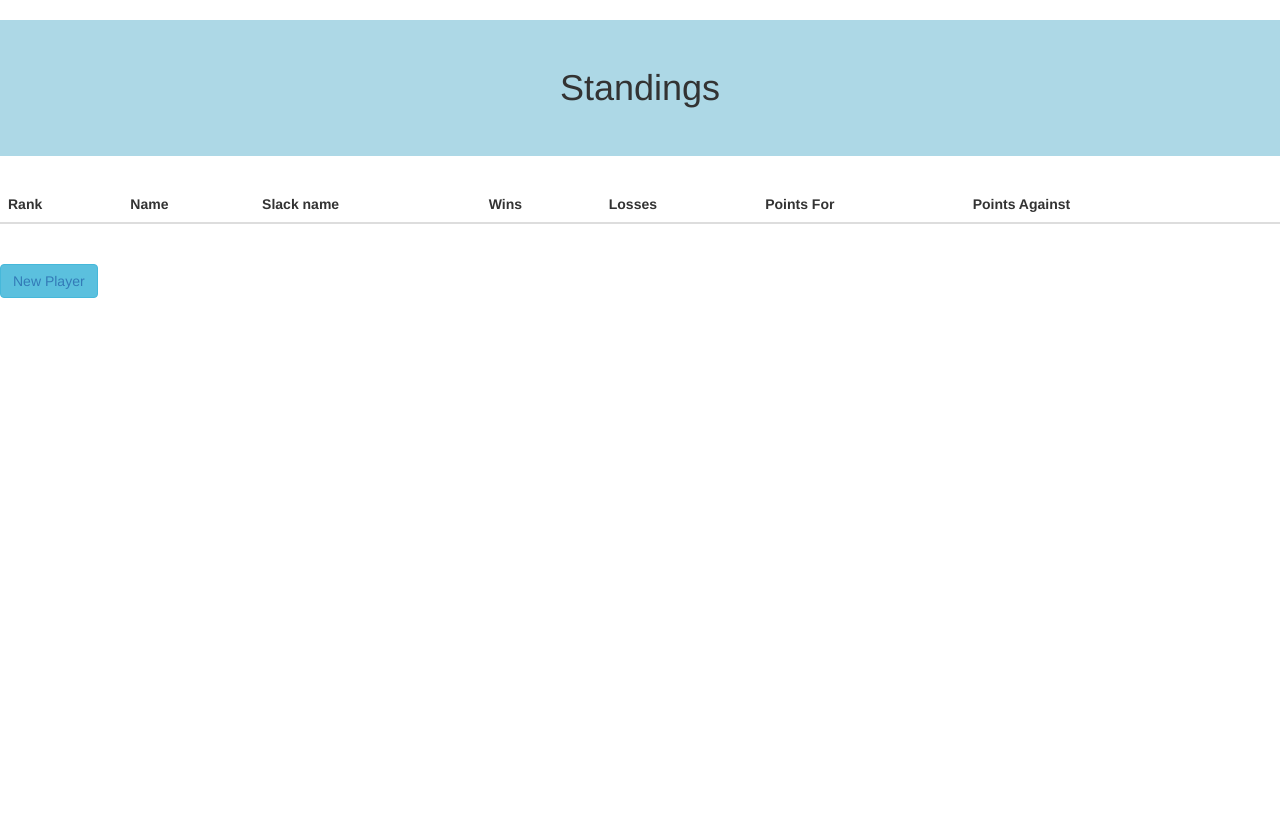
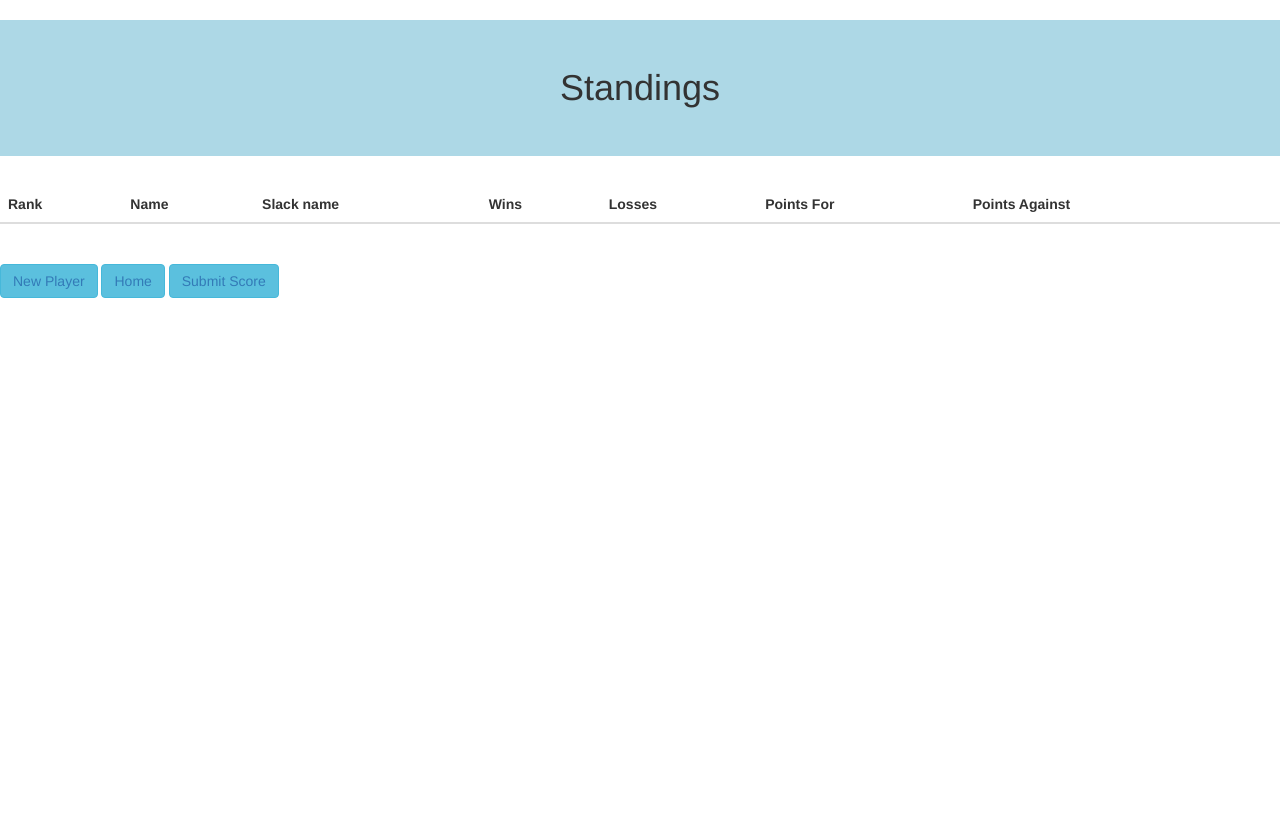
Before and after one commit to WCast13/pingpong, a Rails app: page /standings in a window 1280 px wide. Before the commit the page ends 298 px from the top, so only its background shows below. Run offline with Rails 7, Linux system fonts and the light colour scheme; data that the repository does not hold is empty; style sheets or scripts are compiled from the project's sources; some libraries are stand-ins or nearby versions.

Commit message:
Did some homepage styling

```diff
--- a/app/assets/stylesheets/homepage.scss
+++ b/app/assets/stylesheets/homepage.scss
@@ -1,3 +1,19 @@
 // Place all the styles related to the homepage controller here.
 // They will automatically be included in application.css.
 // You can use Sass (SCSS) here: http://sass-lang.com/
+html {
+height: 100%;
+width: auto;
+
+
+
+}
+body{
+  height: 100%;
+  width: auto;
+
+}
+div.background_image {
+  background-image:url(ping_pong_background.jpg)no-repeat center center fixed;
+  background-size: 100% 100%;
+}
--- a/app/views/players/standings.html.erb
+++ b/app/views/players/standings.html.erb
@@ -42,3 +42,9 @@
 <button type="button" class="btn btn-info">
 <%= link_to 'New Player', '/new' %>
 </button>
+<button type="button" class="btn btn-info">
+<%= link_to 'Home', '/' %>
+</button>
+<button type="button" class="btn btn-info">
+<%= link_to 'Submit Score', '/submit' %>
+</button>
```
Also changed, not shown: app/views/homepage/home.html.erb (+14 -7 lines), app/assets/images/ping_pong_background.jpg (added).
